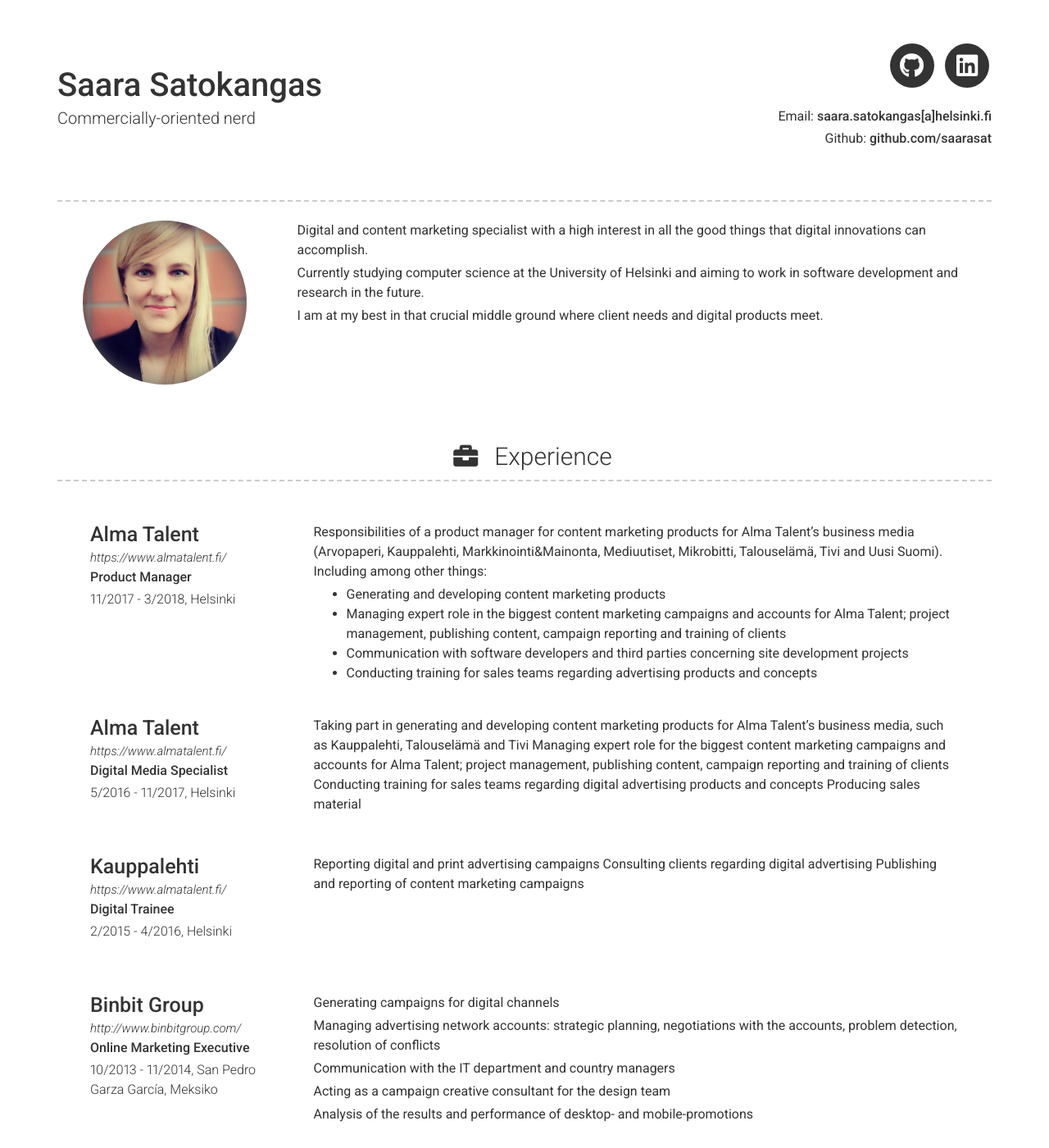
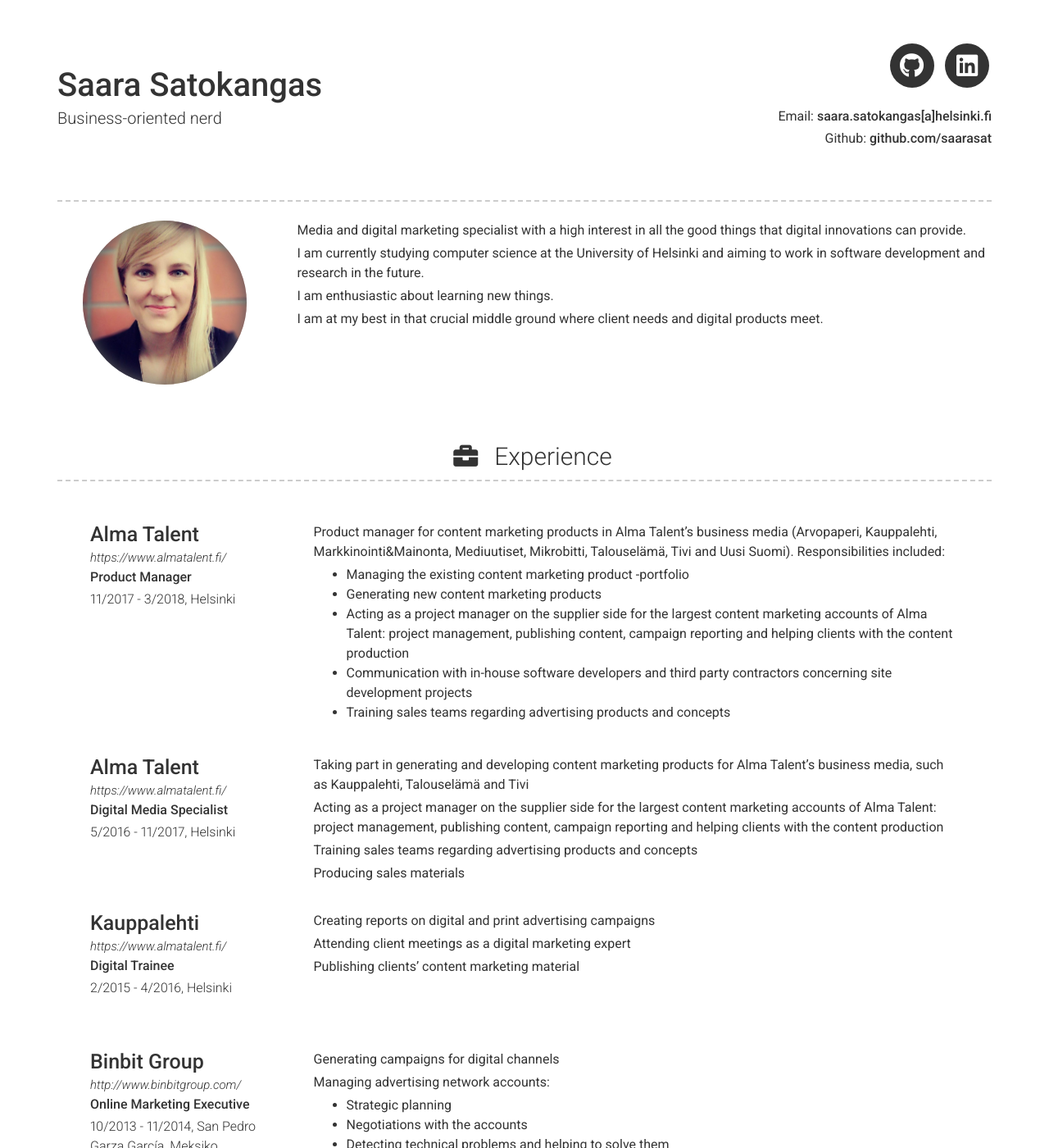
Before and after one commit to saarasat/cv-english, a Jekyll site: the page built from index.md, in a window 1280 px wide and 1400 px high. Shown: the whole window at 82% size. Built offline with Jekyll 4.4.1, drawn with Linux system fonts in a browser that asks for light colours; nearby versions of some CDN libraries; some of the changed text lies outside the part shown.

Commit message:
Working on the content of the site

```diff
--- a/_config.yml
+++ b/_config.yml
@@ -4,7 +4,7 @@ repository: Git repository where your resume will be hosted, only required if yo
 
 # Personal info
 name: Saara Satokangas
-title: Commercially-oriented nerd
+title: Business-oriented nerd
 email: saara.satokangas[a]helsinki.fi
 
 darkmode: false
@@ -16,11 +16,13 @@ linkedin_username: saarasatokangas
 # About Section
 about_profile_image: images/profiili2.jpg
 about_content: | # this will include new lines to allow paragraphs
-  Digital and content marketing specialist with
-  a high interest in all the good things that digital innovations can accomplish.
+  Media and digital marketing specialist with
+  a high interest in all the good things that digital innovations can provide.
 
-  Currently studying computer science at the University of Helsinki
+  I am currently studying computer science at the University of Helsinki
   and aiming to work in software development and research in the future.
+
+  I am enthusiastic about learning new things.
 
   I am at my best in that crucial middle ground where client needs and digital products meet.
 
--- a/_data/experience.yml
+++ b/_data/experience.yml
@@ -4,12 +4,15 @@
   job_title: Product Manager
   dates: 11/2017 - 3/2018, Helsinki
   description: |
-    Responsibilities of a product manager for content marketing products for Alma Talent's business media
-    (Arvopaperi, Kauppalehti, Markkinointi&Mainonta, Mediuutiset, Mikrobitti, Talouselämä, Tivi and Uusi Suomi). Including among other things:
-    - Generating and developing content marketing products
-    - Managing expert role in the biggest content marketing campaigns and accounts for Alma Talent; project management, publishing content, campaign reporting and training of clients
-    - Communication with software developers and third parties concerning site development projects
-    - Conducting training for sales teams regarding advertising products and concepts
+    Product manager for content marketing products in Alma Talent's business media
+    (Arvopaperi, Kauppalehti, Markkinointi&Mainonta, Mediuutiset, Mikrobitti, Talouselämä, Tivi and Uusi Suomi).
+    Responsibilities included:
+    - Managing the existing content marketing product -portfolio
+    - Generating new content marketing products
+    - Acting as a project manager on the supplier side for the largest content marketing accounts of Alma Talent:
+    project management, publishing content, campaign reporting and helping clients with the content production
+    - Communication with in-house software developers and third party contractors concerning site development projects
+    - Training sales teams regarding advertising products and concepts
 
 - layout: left
   company: Alma Talent
@@ -17,10 +20,15 @@
   job_title: Digital Media Specialist
   dates: 5/2016 - 11/2017, Helsinki
   description: |
-    Taking part in generating and developing content marketing products for Alma Talent's business media, such as Kauppalehti, Talouselämä and Tivi
-    Managing expert role for the biggest content marketing campaigns and accounts for Alma Talent; project management, publishing content, campaign reporting and training of clients
-    Conducting training for sales teams regarding digital advertising products and concepts
-    Producing sales material
+    Taking part in generating and developing content marketing products for
+    Alma Talent's business media, such as Kauppalehti, Talouselämä and Tivi
+
+    Acting as a project manager on the supplier side for the largest content marketing accounts of Alma Talent:
+    project management, publishing content, campaign reporting and helping clients with the content production
+
+    Training sales teams regarding advertising products and concepts
+
+    Producing sales materials
 
 - layout: left
   company: Kauppalehti
@@ -28,9 +36,11 @@
   job_title: Digital Trainee
   dates: 2/2015 - 4/2016, Helsinki
   description: |
-    Reporting digital and print advertising campaigns
-    Consulting clients regarding digital advertising
-    Publishing and reporting of content marketing campaigns
+    Creating reports on digital and print advertising campaigns
+
+    Attending client meetings as a digital marketing expert
+
+    Publishing clients' content marketing material
 
 - layout: left
   company: Binbit Group
@@ -40,13 +50,17 @@
   description: |
     Generating campaigns for digital channels
 
-    Managing advertising network accounts: strategic planning, negotiations with the accounts, problem detection, resolution of conflicts
+    Managing advertising network accounts:
+      - Strategic planning
+      - Negotiations with the accounts
+      - Detecting technical problems and helping to solve them
+      - Resolution of conflicts
 
     Communication with the IT department and country managers
 
     Acting as a campaign creative consultant for the design team
 
-    Analysis of the results and performance of desktop- and mobile-promotions
+    Analysing the performance of desktop- and mobile-promotions
 
 - layout: left
   company: Fane, Stern & Biel
@@ -56,7 +70,11 @@
     1/2013 - 5/2013,
     San Pedro Garza García, Mexico
   description: |
-    New marketing research study design, quantative data analysis and generation of reports
+    Creating marketing research study designs
+
+    Conducting data analysis on quantative market research data
+
+    Generating market research reports
 
 - layout: left
   company: Berry Center Oy
```
Also changed, not shown: _data/achievements.yml (+5 -5 lines), _data/education.yml (+15 -15 lines), _data/technologies.yml (+4 -4 lines), images/profiili.jpg (deleted).
